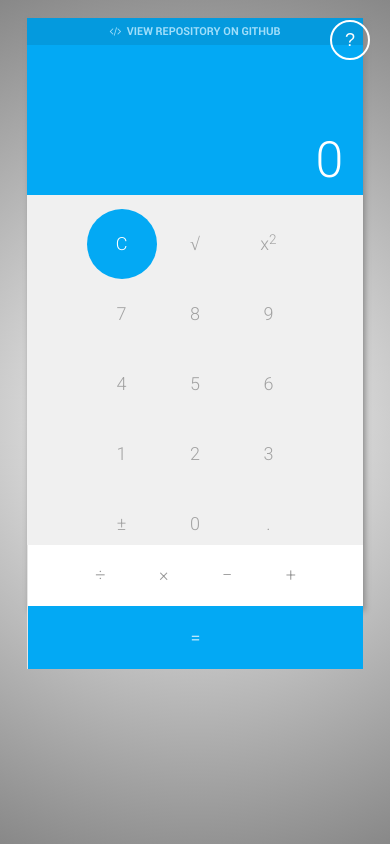
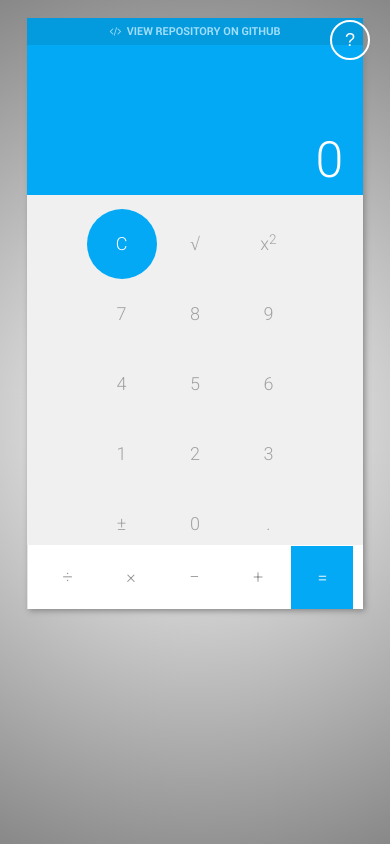
Before and after one commit to narulakeshav/calculator, a website: page index.html in a window 390 px wide. Drawn offline with nearby package versions, Linux system fonts and the light colour scheme.

Commit message:
Responsive body

```diff
--- a/css/creative.css
+++ b/css/creative.css
@@ -264,7 +264,7 @@ a, .btn {
     }
     .equals,
     .equals:focus {
-        width: 100%;
+        width: 62px;
         height: 63px;
         margin-top: 1px;
     }
```
